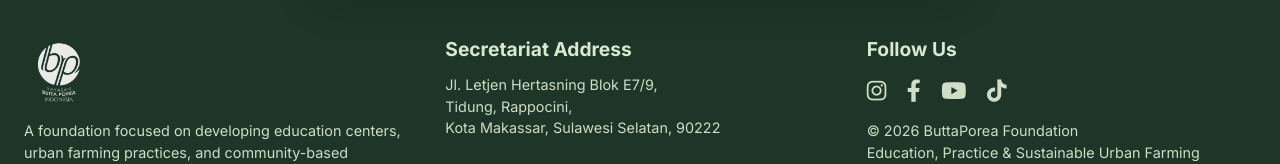
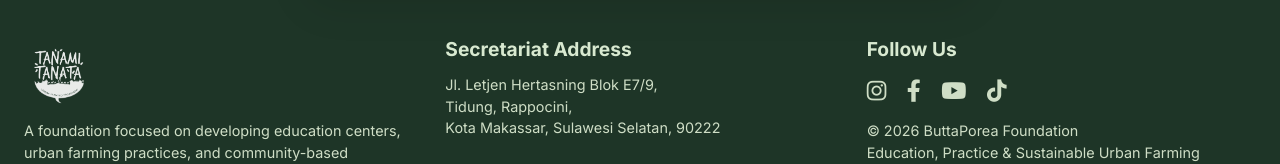
Before and after one commit to aswanazis/buttadeploy, a website: page public/index.html in a window 1280 px wide. Shown: the part 3398-3562 px from the top of the page. Drawn offline with Linux system fonts and the light colour scheme; no server answers.

Commit message:
ganti logo do footer

```diff
--- a/public/index.html
+++ b/public/index.html
@@ -217,7 +217,7 @@
   <div class="container">
     <div class="footer-grid">
       <div class="footer-col">
-        <img src="Bplogo.png" alt="Logo ButtaPorea" style="height:70px; width:auto; margin-bottom:0.8rem; display:block; filter: brightness(0) invert(1); opacity:0.9;">
+        <img src="tanami-removebg-preview.png" alt="Logo ButtaPorea" style="height:70px; width:auto; margin-bottom:0.8rem; display:block; filter: brightness(0) invert(1); opacity:0.9;">
         <p data-i18n="footer_desc">Yayasan yang berfokus pada pengembangan pusat edukasi, praktik urban farming, dan pelestarian lingkungan berbasis masyarakat lokal.</p>
         <div class="footer-contact">
           <p><i class="fas fa-phone-alt"></i> +62 81242445556</p>
```
